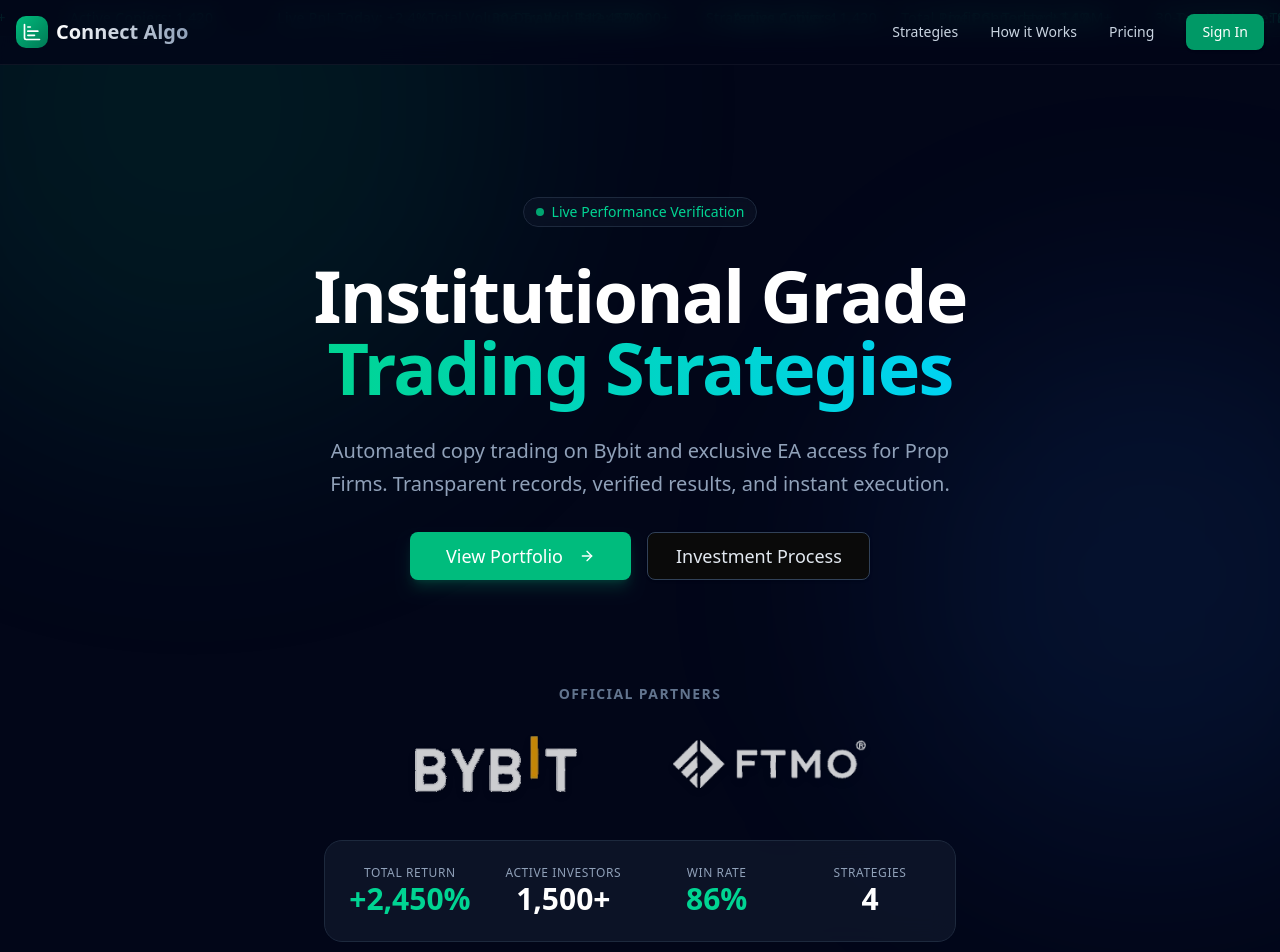
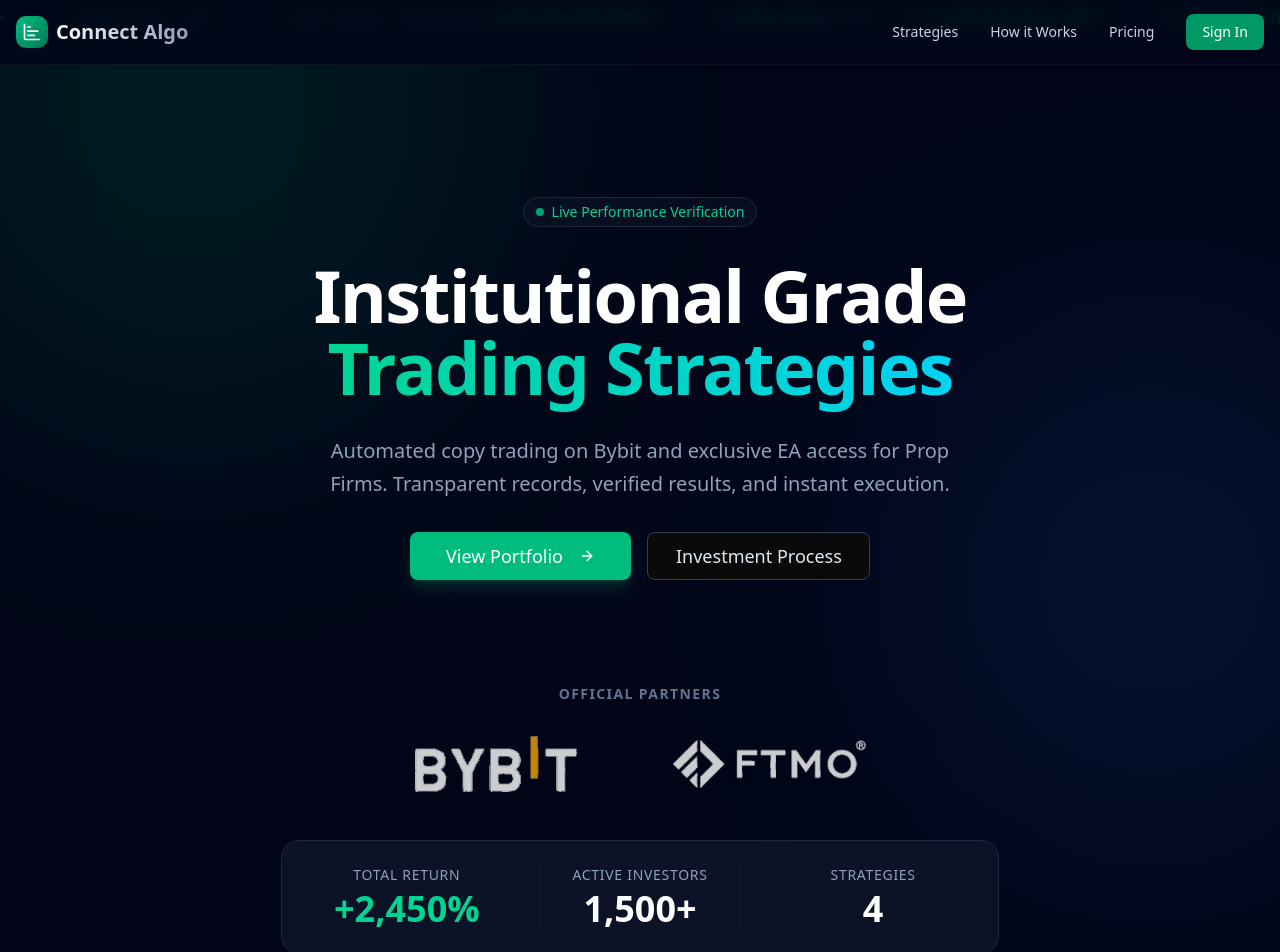
Before and after one commit to gcharbelll-cpu/connectalgo, a Next.js app: page / in a window 1280 px wide. Shown: the top 952 px of the page. Built offline with nearby package versions, Linux system fonts and the light colour scheme.

Commit message:
feat(admin, hero): make hero section metrics editable via admin dashboard and remove win rate

```diff
--- a/src/app/admin/_components/SettingsForm.tsx
+++ b/src/app/admin/_components/SettingsForm.tsx
@@ -44,7 +44,7 @@
         const { name, value } = e.target;
         setSettings(prev => ({
             ...prev,
-            [name]: parseInt(value) || 0
+            [name]: name.startsWith('hero_') ? value : (parseInt(value) || 0)
         }));
     };
 
@@ -116,6 +116,46 @@
                         </div>
                     </div>
 
+                    {/* Hero Section Settings */}
+                    <div className="p-4 rounded-lg bg-slate-950/50 border border-slate-800 space-y-4">
+                        <h3 className="font-medium text-cyan-400">Hero Section Stats</h3>
+                        <div className="grid grid-cols-1 md:grid-cols-3 gap-4">
+                            <div className="space-y-2">
+                                <Label htmlFor="hero_total_return" className="text-slate-300">Total Return</Label>
+                                <Input
+                                    id="hero_total_return"
+                                    name="hero_total_return"
+                                    type="text"
+                                    value={settings.hero_total_return}
+                                    onChange={handleChange}
+                                    className="bg-slate-900 border-slate-700 text-white"
+                                />
+                            </div>
+                            <div className="space-y-2">
+                                <Label htmlFor="hero_active_investors" className="text-slate-300">Active Investors</Label>
+                                <Input
+                                    id="hero_active_investors"
+                                    name="hero_active_investors"
+                                    type="text"
+                                    value={settings.hero_active_investors}
+                                    onChange={handleChange}
+                                    className="bg-slate-900 border-slate-700 text-white"
+                                />
+                            </div>
+                            <div className="space-y-2">
+                                <Label htmlFor="hero_strategies" className="text-slate-300">Strategies</Label>
+                                <Input
+                                    id="hero_strategies"
+                                    name="hero_strategies"
+                                    type="text"
+                                    value={settings.hero_strategies}
+                                    onChange={handleChange}
+                                    className="bg-slate-900 border-slate-700 text-white"
+                                />
+                            </div>
+                        </div>
+                    </div>
+
                     {error && (
                         <div className="p-3 rounded-md bg-red-900/30 border border-red-900/50 flex items-start gap-3 text-sm text-red-400">
                             <AlertCircle className="h-5 w-5 shrink-0" />
--- a/src/app/page.tsx
+++ b/src/app/page.tsx
@@ -8,15 +8,18 @@
 import { Ticker } from "@/components/ui/Ticker";
 import { FAQ } from "@/components/sections/FAQ";
 import { Testimonials } from "@/components/sections/Testimonials";
+import { getSiteSettings } from "@/lib/data/settings";
 
 export default async function Home() {
   const strategies = await getStrategies();
+  const siteSettings = await getSiteSettings();
+
   return (
     <main className="min-h-screen bg-slate-950 text-slate-200">
       <Ticker />
       <Navbar />
 
-      <Hero />
+      <Hero settings={siteSettings} />
 
       {/* Strategies Section */}
       <section id="strategies" className="py-24 relative">
--- a/src/components/sections/Hero.tsx
+++ b/src/components/sections/Hero.tsx
@@ -5,8 +5,18 @@
 import Link from "next/link";
 import Image from "next/image";
 import { Button } from "@/components/ui/button";
+import { SiteSettings } from "@/lib/data/settings";
 
-export function Hero() {
+interface HeroProps {
+    settings?: SiteSettings;
+}
+
+export function Hero({ settings }: HeroProps) {
+    // Fallbacks just in case props don't load instantly
+    const totalReturn = settings?.hero_total_return || "+2,450%";
+    const activeInvestors = settings?.hero_active_investors || "1,500+";
+    const strategiesCount = settings?.hero_strategies || "4";
+
     return (
         <section className="relative w-full overflow-hidden bg-slate-950 py-24 md:py-32 lg:py-40">
             {/* Background Gradients */}
@@ -88,23 +98,19 @@
                         initial={{ opacity: 0, scale: 0.95 }}
                         animate={{ opacity: 1, scale: 1 }}
                         transition={{ duration: 0.5, delay: 0.4 }}
-                        className="grid grid-cols-2 md:grid-cols-4 gap-4 md:gap-8 bg-slate-900/80 border border-slate-800 rounded-2xl p-6 mt-8 backdrop-blur-md"
+                        className="grid grid-cols-3 gap-4 md:gap-8 bg-slate-900/80 border border-slate-800 rounded-2xl p-6 mt-8 backdrop-blur-md"
                     >
                         <div className="flex flex-col">
-                            <span className="text-slate-400 text-xs uppercase tracking-wider">Total Return</span>
-                            <span className="text-2xl md:text-3xl font-bold text-emerald-400">+2,450%</span>
+                            <span className="text-slate-400 text-xs md:text-sm uppercase tracking-wider font-medium">Total Return</span>
+                            <span className="text-2xl md:text-4xl font-bold text-emerald-400 mt-1">{totalReturn}</span>
+                        </div>
+                        <div className="flex flex-col border-x border-slate-800/50 px-4 md:px-8">
+                            <span className="text-slate-400 text-xs md:text-sm uppercase tracking-wider font-medium">Active Investors</span>
+                            <span className="text-2xl md:text-4xl font-bold text-white mt-1">{activeInvestors}</span>
                         </div>
                         <div className="flex flex-col">
-                            <span className="text-slate-400 text-xs uppercase tracking-wider">Active Investors</span>
-                            <span className="text-2xl md:text-3xl font-bold text-white">1,500+</span>
-                        </div>
-                        <div className="flex flex-col">
-                            <span className="text-slate-400 text-xs uppercase tracking-wider">Win Rate</span>
-                            <span className="text-2xl md:text-3xl font-bold text-emerald-400">86%</span>
-                        </div>
-                        <div className="flex flex-col">
-                            <span className="text-slate-400 text-xs uppercase tracking-wider">Strategies</span>
-                            <span className="text-2xl md:text-3xl font-bold text-white">4</span>
+                            <span className="text-slate-400 text-xs md:text-sm uppercase tracking-wider font-medium">Strategies</span>
+                            <span className="text-2xl md:text-4xl font-bold text-white mt-1">{strategiesCount}</span>
                         </div>
                     </motion.div>
 
--- a/src/lib/data/settings.json
+++ b/src/lib/data/settings.json
@@ -1,8 +1,11 @@
 {
-  "id": "site_settings",
-  "pro_seats_total": 50,
-  "pro_seats_remaining": 14,
-  "elite_seats_total": 25,
-  "elite_seats_remaining": 5,
-  "updated_at": "2024-03-05T00:00:00.000Z"
+  "id": "fallback",
+  "pro_seats_total": 24,
+  "pro_seats_remaining": 0,
+  "elite_seats_total": 5,
+  "elite_seats_remaining": 0,
+  "hero_total_return": "+2,450%",
+  "hero_active_investors": "1,500+",
+  "hero_strategies": "4",
+  "updated_at": "2026-03-05T13:30:59.978Z"
 }
--- a/src/lib/data/settings.ts
+++ b/src/lib/data/settings.ts
@@ -9,6 +9,9 @@
     pro_seats_remaining: number;
     elite_seats_total: number;
     elite_seats_remaining: number;
+    hero_total_return: string;
+    hero_active_investors: string;
+    hero_strategies: string;
     updated_at: string;
 };
 
@@ -20,6 +23,9 @@
     pro_seats_remaining: 14,
     elite_seats_total: 25,
     elite_seats_remaining: 5,
+    hero_total_return: "+2,450%",
+    hero_active_investors: "1,500+",
+    hero_strategies: "4",
     updated_at: new Date().toISOString()
 };
 
```
